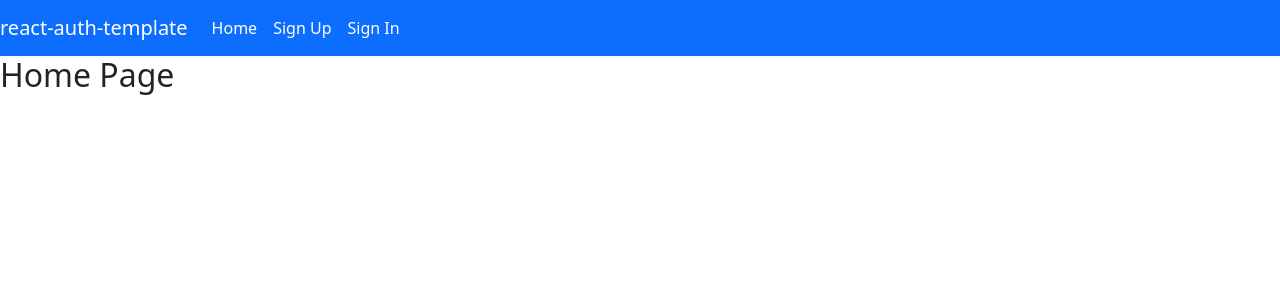
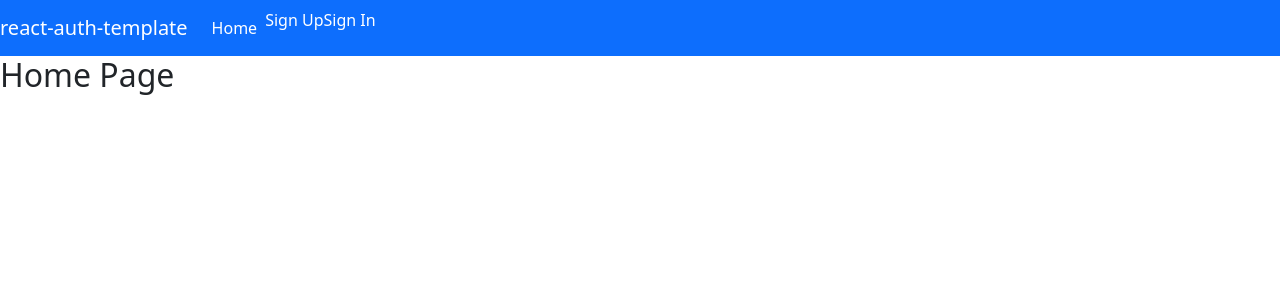
Before and after one commit to mayday91/newp3react, a React (Create React App) app: page / in a window 1280 px wide. Shown: the top 300 px of the page. Built offline with nearby package versions, Linux system fonts and the light colour scheme.

Commit message:
fixes nav problem

```diff
--- a/src/components/shared/Header.js
+++ b/src/components/shared/Header.js
@@ -8,27 +8,27 @@ const linkStyle = {
 }
 const authenticatedOptions = (
 	<>
-		<Nav.Link>
+		<Nav.Item>
 			<Link to='change-password' style={linkStyle}>
 				Change Password
 			</Link>
-		</Nav.Link>
-		<Nav.Link>
+		</Nav.Item>
+		<Nav.Item>
 			<Link to='sign-out' style={linkStyle}>
 				Sign Out
 			</Link>
-		</Nav.Link>
+		</Nav.Item>
 	</>
 )
 
 const unauthenticatedOptions = (
 	<>
-        <Nav.Link>
+        <Nav.Item>
 		    <Link to='sign-up' style={linkStyle}>Sign Up</Link>
-        </Nav.Link>
-        <Nav.Link>
+        </Nav.Item>
+        <Nav.Item>
 		    <Link to='sign-in' style={linkStyle}>Sign In</Link>
-        </Nav.Link>
+        </Nav.Item>
 	</>
 )
 
```
